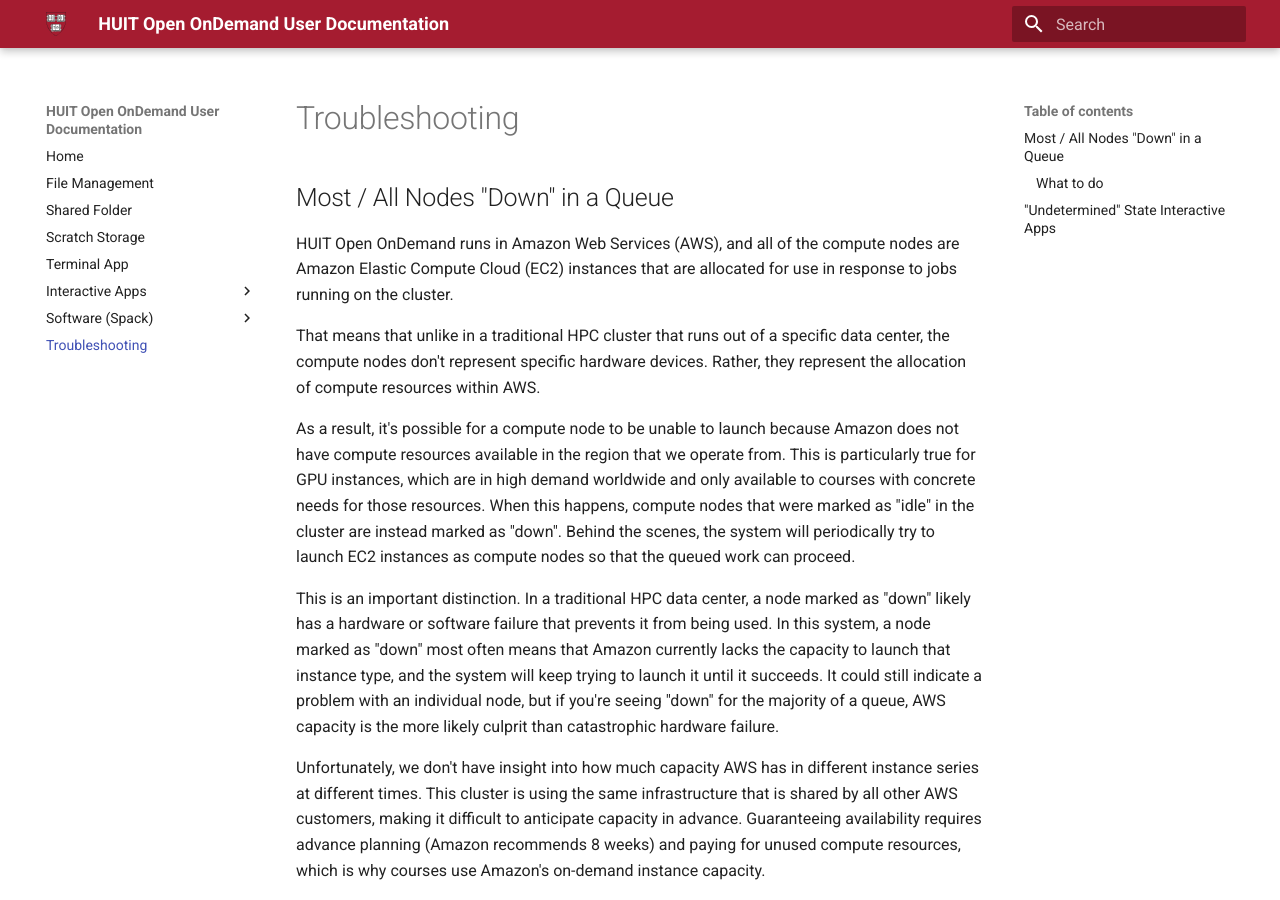
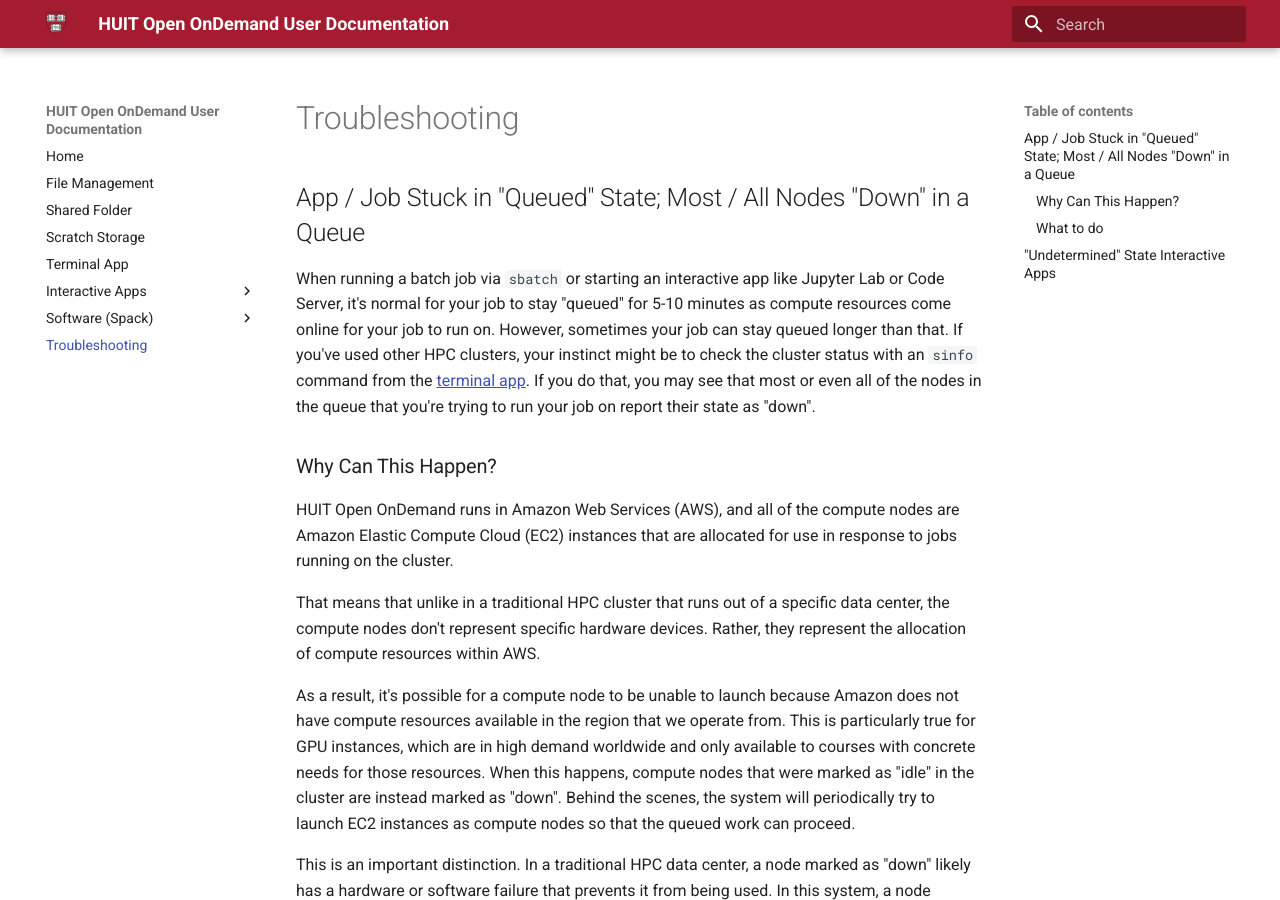
Before and after one commit to Harvard-ATG/huit-ondemand-user-docs, an MkDocs documentation site: the page built from docs/troubleshooting.md, in a window 1280 px wide and 900 px high. Built offline with MkDocs 1.6.1 and Material for MkDocs 9.7.7, drawn with Linux system fonts in a browser that asks for light colours.

Commit message:
add more behavior context to the start

```diff
--- a/docs/troubleshooting.md
+++ b/docs/troubleshooting.md
@@ -1,6 +1,17 @@
 # Troubleshooting
 
-## Most / All Nodes "Down" in a Queue
+## App / Job Stuck in "Queued" State; Most / All Nodes "Down" in a Queue
+
+When running a batch job via `sbatch` or starting an interactive app like
+Jupyter Lab or Code Server, it's normal for your job to stay "queued" for 5-10
+minutes as compute resources come online for your job to run on. However,
+sometimes your job can stay queued longer than that. If you've used other HPC
+clusters, your instinct might be to check the cluster status with an `sinfo`
+command from the [terminal app](terminal.md). If you do that, you may see that
+most or even all of the nodes in the queue that you're trying to run your job on
+report their state as "down".
+
+### Why Can This Happen?
 
 HUIT Open OnDemand runs in Amazon Web Services (AWS), and all of the compute
 nodes are Amazon Elastic Compute Cloud (EC2) instances that are allocated for
```
